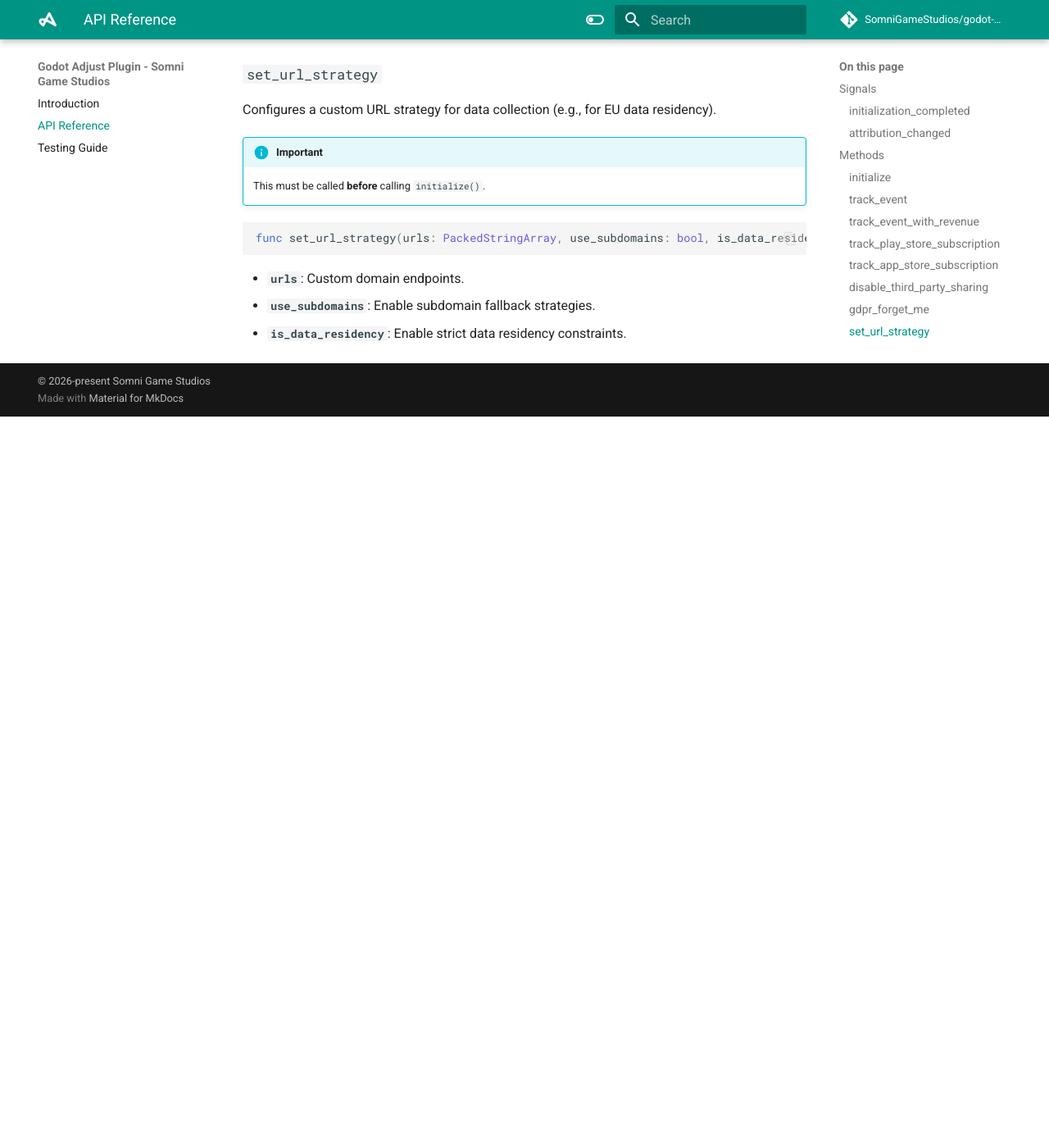
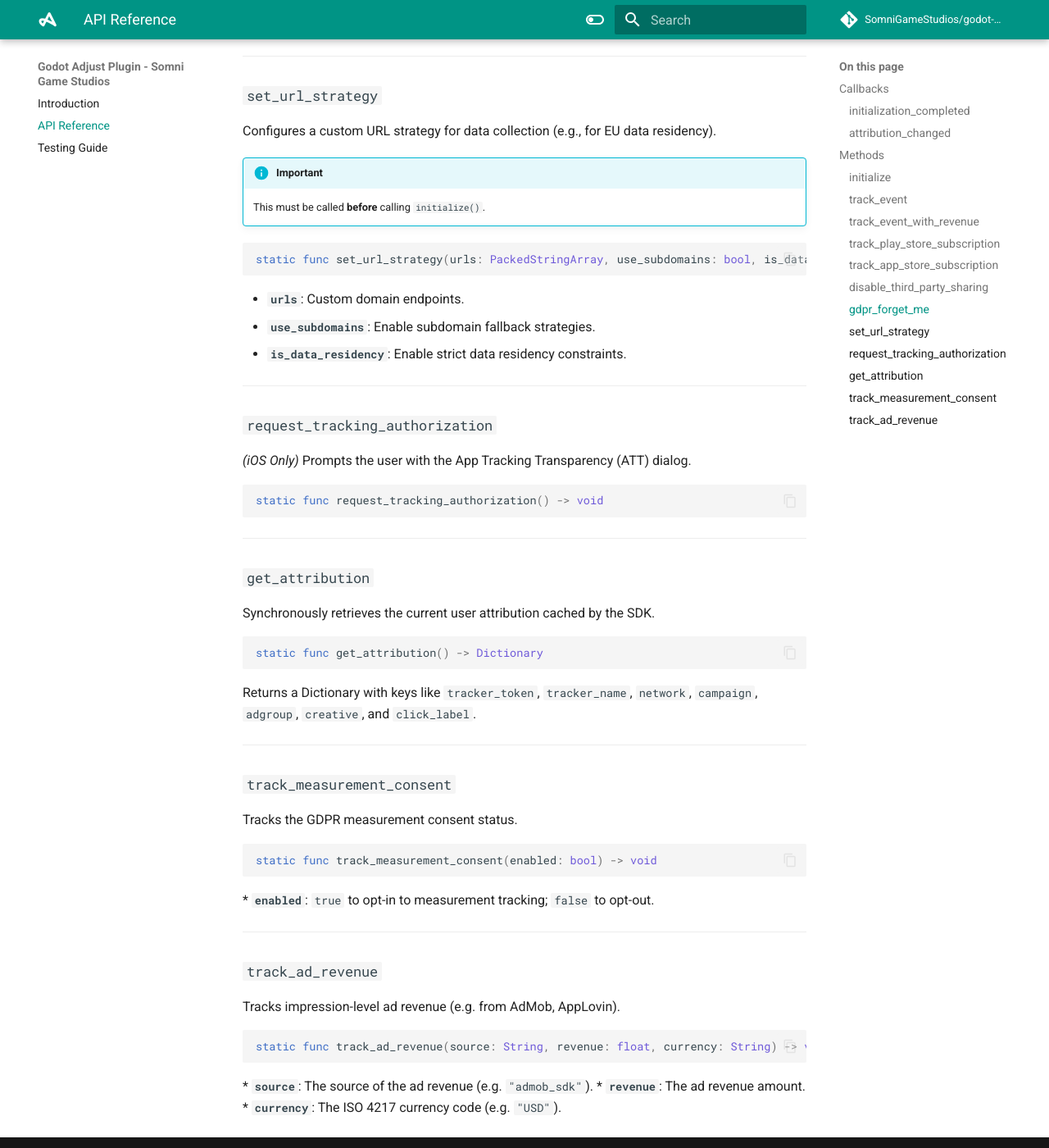
Before and after one commit to SomniGameStudios/godot-adjust-plugin, an MkDocs documentation site: the page built from docs/gdscript_api.md, in a window 1280 px wide and 1400 px high, scrolled down 2536 px. Shown: the whole window at 82% size. Built offline with MkDocs 1.6.1 and Material for MkDocs 9.7.7, drawn with Linux system fonts in a browser that asks for light colours; comment, search, counter and statistics services are not loaded; the version menu is left out; before the commit the page ends 3044 px from its top, so only the background shows below that; some of the changed text lies outside the part shown.

Commit message:
feat: add tracking authorization, ad revenue tracking, and attribution retrieval methods while updating to version 1.1.0

````diff
--- a/docs/gdscript_api.md
+++ b/docs/gdscript_api.md
@@ -2,20 +2,20 @@
 
 This page describes the API reference for the `AdjustPlugin` class.
 
-## Signals
+## Callbacks
 
 ### `initialization_completed`
-Emitted when the Adjust SDK initialization finishes successfully.
+Called when the Adjust SDK initialization finishes successfully.
 ```gdscript
-signal initialization_completed
+static var initialization_completed: Callable
 ```
 
 ### `attribution_changed`
-Emitted when Adjust receives new user attribution data (from install campaigns, deep links, etc.).
+Called when Adjust receives new user attribution data (from install campaigns, deep links, etc.).
 ```gdscript
-signal attribution_changed(data: Dictionary)
+static var attribution_changed: Callable
 ```
-The `data` Dictionary contains:
+The `data` Dictionary passed to the callback contains:
 * `tracker_token` (String)
 * `tracker_name` (String)
 * `network` (String)
@@ -31,7 +31,7 @@ The `data` Dictionary contains:
 ### `initialize`
 Initializes the Adjust SDK. Call this as early as possible.
 ```gdscript
-func initialize(app_token: String, is_sandbox: bool, att_wait_interval: int = 30) -> void
+static func initialize(app_token: String, is_sandbox: bool, att_wait_interval: int = 30) -> void
 ```
 * **`app_token`**: Your Adjust app token from the dashboard.
 * **`is_sandbox`**: Set to `true` for testing/sandbox mode. Set to `false` for production builds.
@@ -42,7 +42,7 @@ func initialize(app_token: String, is_sandbox: bool, att_wait_interval: int = 30
 ### `track_event`
 Tracks a custom event by token.
 ```gdscript
-func track_event(event_token: String) -> void
+static func track_event(event_token: String) -> void
 ```
 * **`event_token`**: The token identifier for the event defined in the Adjust dashboard.
 
@@ -51,7 +51,7 @@ func track_event(event_token: String) -> void
 ### `track_event_with_revenue`
 Tracks a custom event with associated monetary revenue.
 ```gdscript
-func track_event_with_revenue(event_token: String, amount: float, currency: String) -> void
+static func track_event_with_revenue(event_token: String, amount: float, currency: String) -> void
 ```
 * **`event_token`**: The token identifier for the event.
 * **`amount`**: The value of the revenue event (e.g., `0.99`).
@@ -62,7 +62,7 @@ func track_event_with_revenue(event_token: String, amount: float, currency: Stri
 ### `track_play_store_subscription`
 *(Android Only)* Tracks subscription purchases via the Google Play Store.
 ```gdscript
-func track_play_store_subscription(
+static func track_play_store_subscription(
     price: int,
     currency: String,
     sku: String,
@@ -77,7 +77,7 @@ func track_play_store_subscription(
 ### `track_app_store_subscription`
 *(iOS Only)* Tracks subscription purchases via the Apple App Store.
 ```gdscript
-func track_app_store_subscription(
+static func track_app_store_subscription(
     price: String,
     currency: String,
     transaction_id: String
@@ -89,7 +89,7 @@ func track_app_store_subscription(
 ### `disable_third_party_sharing`
 Disables data sharing with third-party partners (e.g., for privacy compliance).
 ```gdscript
-func disable_third_party_sharing() -> void
+static func disable_third_party_sharing() -> void
 ```
 
 ---
@@ -99,7 +99,7 @@ Requests the deletion of the user's historical analytics data from Adjust server
 !!! warning
     This action is irreversible. Future events and sessions from this user will not be tracked.
 ```gdscript
-func gdpr_forget_me() -> void
+static func gdpr_forget_me() -> void
 ```
 
 ---
@@ -109,9 +109,46 @@ Configures a custom URL strategy for data collection (e.g., for EU data residenc
 !!! info "Important"
     This must be called **before** calling `initialize()`.
 ```gdscript
-func set_url_strategy(urls: PackedStringArray, use_subdomains: bool, is_data_residency: bool) -> void
+static func set_url_strategy(urls: PackedStringArray, use_subdomains: bool, is_data_residency: bool) -> void
 ```
 
 * **`urls`**: Custom domain endpoints.
 * **`use_subdomains`**: Enable subdomain fallback strategies.
 * **`is_data_residency`**: Enable strict data residency constraints.
+
+---
+
+### `request_tracking_authorization`
+*(iOS Only)* Prompts the user with the App Tracking Transparency (ATT) dialog.
+```gdscript
+static func request_tracking_authorization() -> void
+```
+
+---
+
+### `get_attribution`
+Synchronously retrieves the current user attribution cached by the SDK.
+```gdscript
+static func get_attribution() -> Dictionary
+```
+Returns a Dictionary with keys like `tracker_token`, `tracker_name`, `network`, `campaign`, `adgroup`, `creative`, and `click_label`.
+
+---
+
+### `track_measurement_consent`
+Tracks the GDPR measurement consent status.
+```gdscript
+static func track_measurement_consent(enabled: bool) -> void
+```
+* **`enabled`**: `true` to opt-in to measurement tracking; `false` to opt-out.
+
+---
+
+### `track_ad_revenue`
+Tracks impression-level ad revenue (e.g. from AdMob, AppLovin).
+```gdscript
+static func track_ad_revenue(source: String, revenue: float, currency: String) -> void
+```
+* **`source`**: The source of the ad revenue (e.g. `"admob_sdk"`).
+* **`revenue`**: The ad revenue amount.
+* **`currency`**: The ISO 4217 currency code (e.g. `"USD"`).
````
Also changed, not shown: docs/index.md (+8 -14 lines), platforms/godot_editor/addons/adjust/assets/icon-1024.png, 12 other files.
